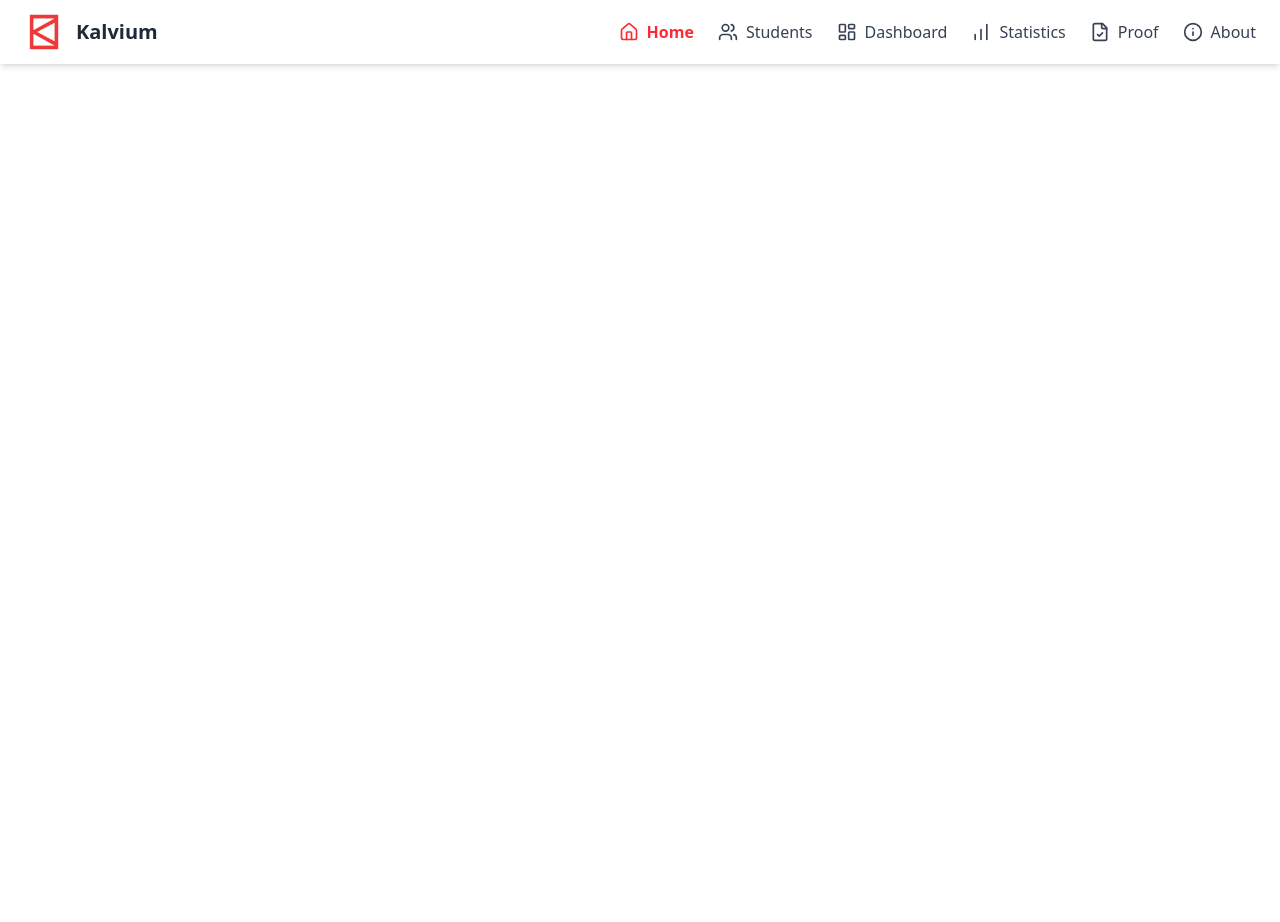
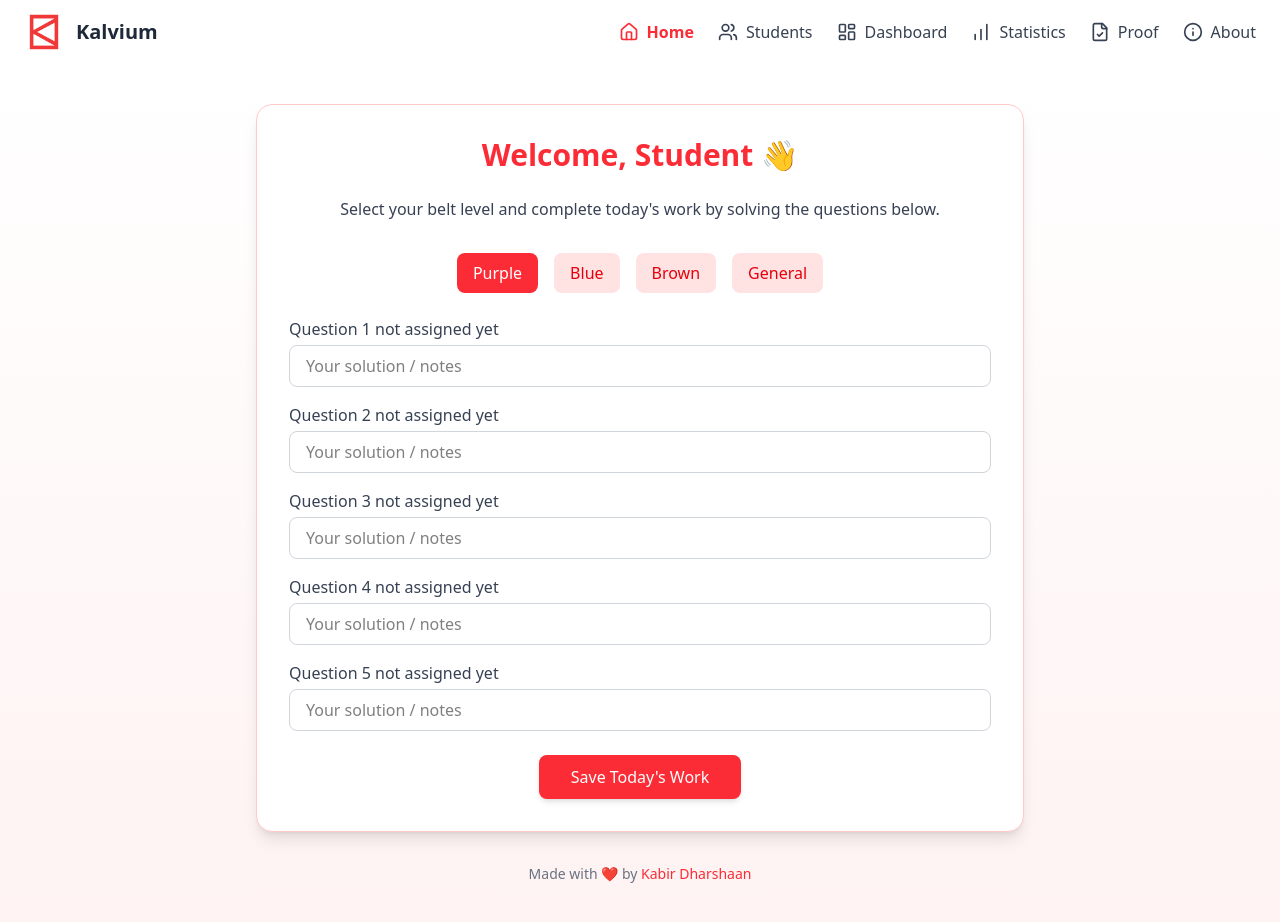
Before and after one commit to KabirDharshaan/Kalvium_Squad_progress_tracker, a React (Vite) app in the folder progress_tracker/: page /student-work in a window 1280 px wide. Before the commit the page ends 800 px from the top, so only its background shows below. Built offline with nearby package versions, Linux system fonts and the light colour scheme.

Commit message:
mentor_update&_student_update

```diff
--- a/progress_tracker/src/App.jsx
+++ b/progress_tracker/src/App.jsx
@@ -1,14 +1,20 @@
+
 
 
 import React from "react";
 import { BrowserRouter as Router, Routes, Route } from "react-router-dom";
 import Navbar from "./components/Navbar";
 import Home from "./pages/Home";
+
+// Mentor Pages
 import MentorLogin from "./pages/MentorLogin";
 import MentorSignup from "./pages/MentorSignup";
 import MentorUpdate from "./pages/MentorUpdate";
+
+// Student Pages
 import StudentLogin from "./pages/StudentLogin";
 import StudentSignup from "./pages/StudentSignup";
+import StudentWork from "./pages/StudentWork";
 
 function App() {
   return (
@@ -27,6 +33,7 @@ function App() {
           {/* Student */}
           <Route path="/student-login" element={<StudentLogin />} />
           <Route path="/student-signup" element={<StudentSignup />} />
+          <Route path="/student-work" element={<StudentWork />} /> {/* Added StudentWork route */}
         </Routes>
       </div>
     </Router>
--- a/progress_tracker/src/pages/MentorUpdate.jsx
+++ b/progress_tracker/src/pages/MentorUpdate.jsx
@@ -1,14 +1,21 @@
+
 import React, { useState } from "react";
 
 const beltLevels = ["Purple", "Blue", "Brown", "General"];
 
 const MentorUpdate = () => {
   const mentorName = localStorage.getItem("mentorName") || "Mentor";
-  const [questions, setQuestions] = useState({
-    Purple: Array(5).fill(""),
-    Blue: Array(5).fill(""),
-    Brown: Array(5).fill(""),
-    General: Array(5).fill(""),
+  const [questions, setQuestions] = useState(() => {
+    // Load existing questions from localStorage if available
+    const saved = localStorage.getItem("beltQuestions");
+    return saved
+      ? JSON.parse(saved)
+      : {
+          Purple: Array(5).fill(""),
+          Blue: Array(5).fill(""),
+          Brown: Array(5).fill(""),
+          General: Array(5).fill(""),
+        };
   });
 
   const handleChange = (belt, index, value) => {
@@ -19,8 +26,8 @@ const MentorUpdate = () => {
   };
 
   const handleSave = () => {
-    console.log("Updated Questions:", questions);
-    alert("✅ Questions updated successfully!");
+    localStorage.setItem("beltQuestions", JSON.stringify(questions));
+    alert("✅ Questions updated successfully! Students can now see them.");
   };
 
   return (
@@ -30,22 +37,20 @@ const MentorUpdate = () => {
           Welcome, {mentorName} 👋
         </h1>
         <p className="text-center text-gray-700 mb-8">
-          Update 5 questions for each belt level below. Please ensure your
-          questions are clear and relevant to each skill level.
+          Update 5 LeetCode question links for each belt level below.
         </p>
 
-        {/* Belt sections */}
         {beltLevels.map((belt) => (
           <div key={belt} className="mb-10">
             <h2 className="text-xl font-semibold text-red-600 mb-3 border-b-2 border-red-200 pb-1">
-              {belt} Belt Questions
+              {belt} Belt Questions (LeetCode links)
             </h2>
             <div className="space-y-3">
               {questions[belt].map((q, index) => (
                 <input
                   key={index}
                   type="text"
-                  placeholder={`Question ${index + 1}`}
+                  placeholder={`Question ${index + 1} Link`}
                   value={q}
                   onChange={(e) => handleChange(belt, index, e.target.value)}
                   className="w-full border border-gray-300 rounded-lg px-4 py-2 focus:outline-none focus:ring-2 focus:ring-red-400"
@@ -55,13 +60,12 @@ const MentorUpdate = () => {
           </div>
         ))}
 
-        {/* Save Button */}
         <div className="text-center">
           <button
             onClick={handleSave}
             className="bg-red-500 text-white py-2.5 px-8 rounded-lg font-medium hover:bg-red-600 transition shadow-md"
           >
-            Save All Questions
+            Update Questions
           </button>
         </div>
       </div>
--- a/progress_tracker/src/pages/StudentLogin.jsx
+++ b/progress_tracker/src/pages/StudentLogin.jsx
@@ -36,7 +36,7 @@ const StudentLogin = () => {
       setMessage("✅ Login successful! Redirecting to dashboard...");
 
       setTimeout(() => {
-        navigate("/student-dashboard");
+        navigate("/student-work");
       }, 1500);
     } catch (err) {
       setError("Server error. Try again later.");
--- /dev/null
+++ b/progress_tracker/src/pages/Studentwork.jsx
@@ -0,0 +1,120 @@
+
+
+import React, { useState, useEffect } from "react";
+
+const beltLevels = ["Purple", "Blue", "Brown", "General"];
+
+const StudentWork = () => {
+  const studentName = localStorage.getItem("studentName") || "Student";
+
+  const [selectedBelt, setSelectedBelt] = useState("Purple");
+  const [questions, setQuestions] = useState({
+    Purple: Array(5).fill(""),
+    Blue: Array(5).fill(""),
+    Brown: Array(5).fill(""),
+    General: Array(5).fill(""),
+  });
+  const [answers, setAnswers] = useState(Array(5).fill(""));
+
+  useEffect(() => {
+    // Load questions from localStorage
+    const savedQuestions = localStorage.getItem("beltQuestions");
+    if (savedQuestions) setQuestions(JSON.parse(savedQuestions));
+
+    // Reset answers when changing belt
+    setAnswers(Array(5).fill(""));
+  }, [selectedBelt]);
+
+  const handleAnswerChange = (index, value) => {
+    setAnswers((prev) => prev.map((a, i) => (i === index ? value : a)));
+  };
+
+  const handleSaveWork = () => {
+    const studentWorks = JSON.parse(localStorage.getItem("studentWorks") || "{}");
+    const today = new Date().toLocaleDateString();
+
+    const updatedWorks = {
+      ...studentWorks,
+      [studentName]: {
+        ...(studentWorks[studentName] || {}),
+        [today]: {
+          belt: selectedBelt,
+          answers,
+        },
+      },
+    };
+
+    localStorage.setItem("studentWorks", JSON.stringify(updatedWorks));
+    alert("✅ Your work has been saved!");
+    setAnswers(Array(5).fill(""));
+  };
+
+  return (
+    <div className="min-h-screen bg-gradient-to-b from-white to-red-50 flex flex-col items-center py-10 px-4">
+      <div className="bg-white border border-red-200 shadow-lg rounded-2xl p-8 w-full max-w-3xl">
+        <h1 className="text-3xl font-bold text-center text-red-500 mb-6">
+          Welcome, {studentName} 👋
+        </h1>
+        <p className="text-center text-gray-700 mb-8">
+          Select your belt level and complete today's work by solving the questions below.
+        </p>
+
+        {/* Belt Selector */}
+        <div className="flex justify-center gap-4 mb-6">
+          {beltLevels.map((belt) => (
+            <button
+              key={belt}
+              onClick={() => setSelectedBelt(belt)}
+              className={`px-4 py-2 rounded-lg font-medium transition ${
+                selectedBelt === belt
+                  ? "bg-red-500 text-white"
+                  : "bg-red-100 text-red-600 hover:bg-red-200"
+              }`}
+            >
+              {belt}
+            </button>
+          ))}
+        </div>
+
+        {/* Questions for selected belt */}
+        <div className="space-y-4 mb-6">
+          {questions[selectedBelt].map((q, index) => (
+            <div key={index} className="flex flex-col">
+              <label className="text-gray-700 font-medium mb-1">
+                {q ? (
+                  <a href={q} target="_blank" rel="noopener noreferrer" className="text-red-500 hover:underline">
+                    Question {index + 1} Link
+                  </a>
+                ) : (
+                  `Question ${index + 1} not assigned yet`
+                )}
+              </label>
+              <input
+                type="text"
+                placeholder="Your solution / notes"
+                value={answers[index]}
+                onChange={(e) => handleAnswerChange(index, e.target.value)}
+                className="w-full border border-gray-300 rounded-lg px-4 py-2 focus:outline-none focus:ring-2 focus:ring-red-400"
+              />
+            </div>
+          ))}
+        </div>
+
+        <div className="text-center">
+          <button
+            onClick={handleSaveWork}
+            className="bg-red-500 text-white py-2.5 px-8 rounded-lg font-medium hover:bg-red-600 transition shadow-md"
+          >
+            Save Today's Work
+          </button>
+        </div>
+      </div>
+
+      <p className="text-sm text-gray-500 mt-8">
+        Made with ❤️ by <span className="text-red-500 font-medium">Kabir Dharshaan</span>
+      </p>
+    </div>
+  );
+};
+
+export default StudentWork;
```
